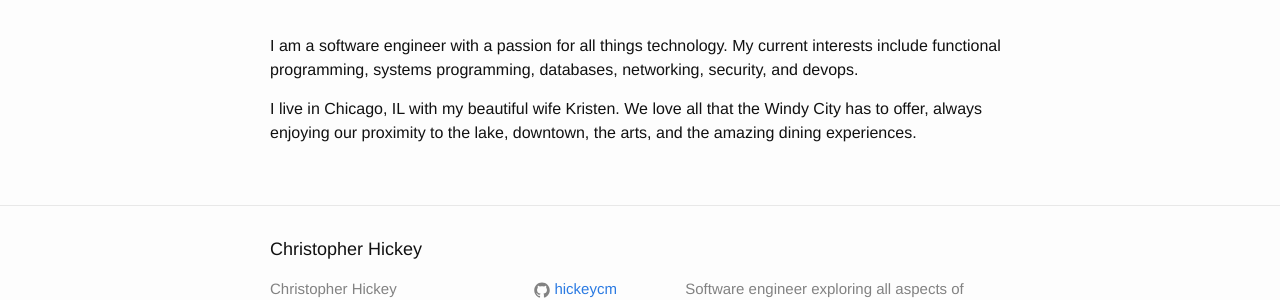
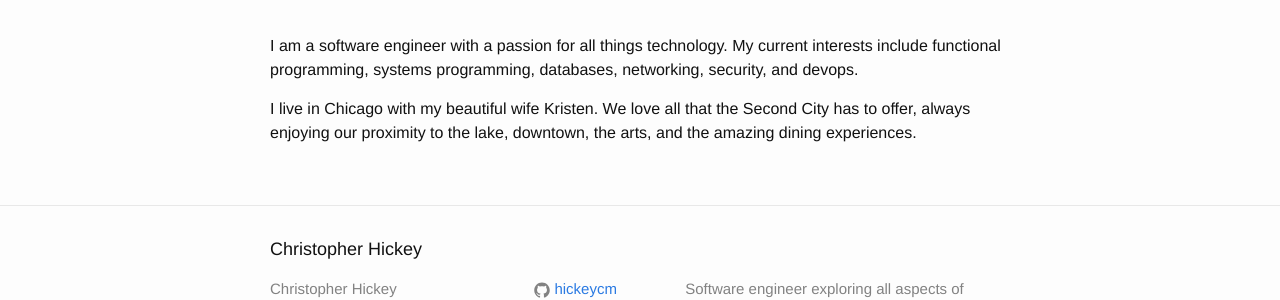
Before and after one commit to hickeycm/hickeycm.github.io, a Jekyll site: the page built from about.md, in a window 1280 px wide. Shown: the part 130-430 px from the top of the page. Built offline with Jekyll 4.4.1, drawn with Linux system fonts in a browser that asks for light colours.

Commit message:
Second City

```diff
--- a/about.md
+++ b/about.md
@@ -6,4 +6,4 @@ permalink: /about/
 
 I am a software engineer with a passion for all things technology. My current interests include functional programming, systems programming, databases, networking, security, and devops.
 
-I live in Chicago, IL with my beautiful wife Kristen. We love all that the Windy City has to offer, always enjoying our proximity to the lake, downtown, the arts, and the amazing dining experiences.
+I live in Chicago with my beautiful wife Kristen. We love all that the Second City has to offer, always enjoying our proximity to the lake, downtown, the arts, and the amazing dining experiences.
```
